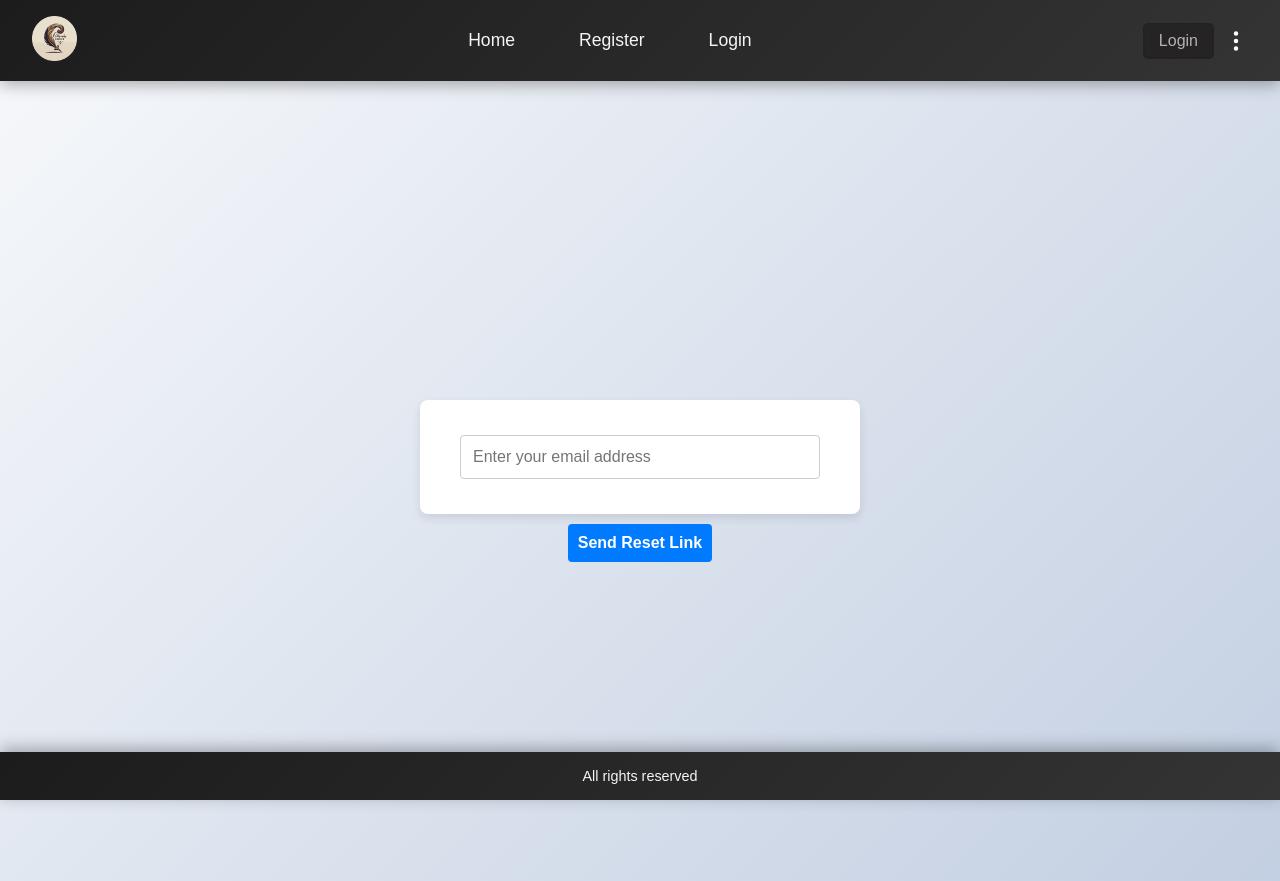
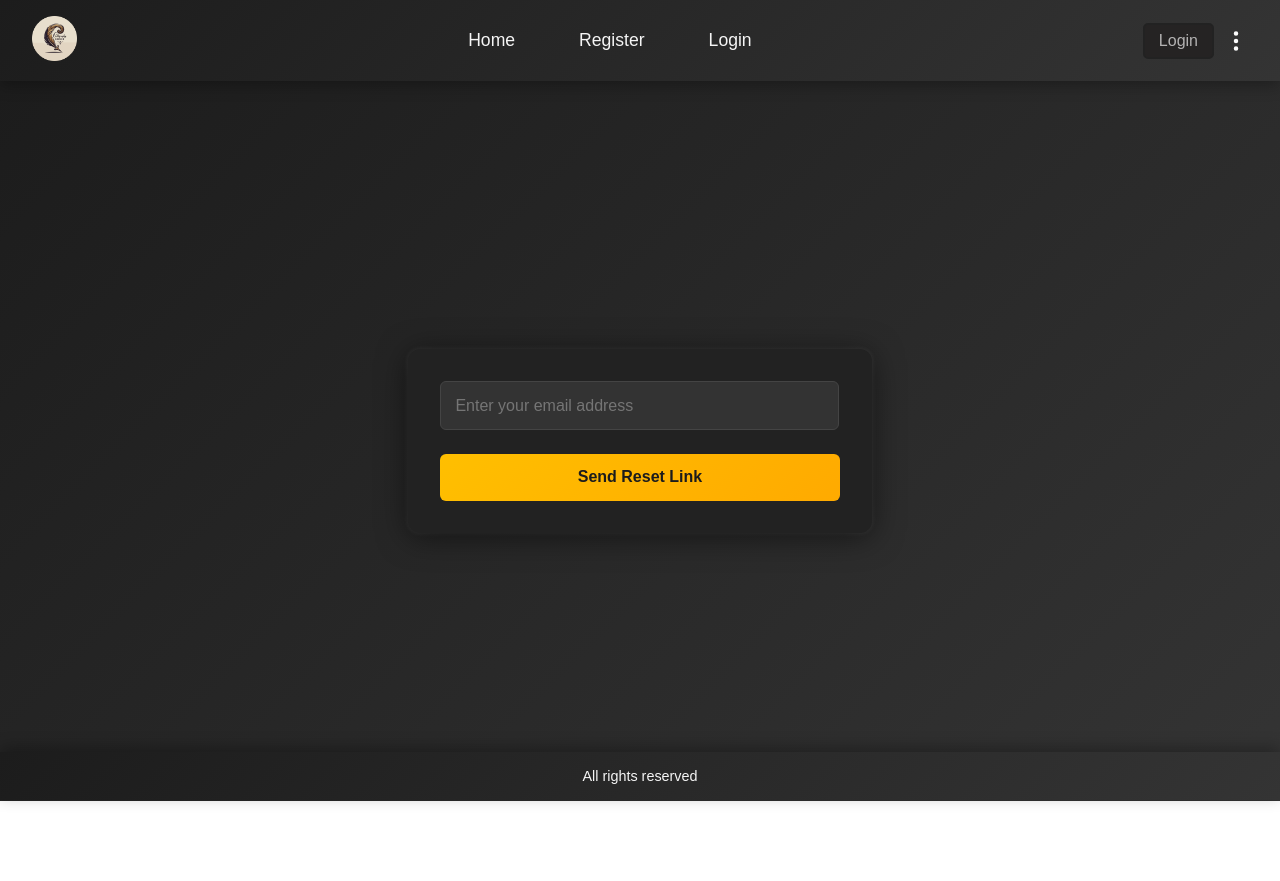
Before and after one commit to JaziqAyub/Calligraphy-Corner, a React (Create React App) app: page /user/forgotpass in a window 1280 px wide. After the commit the page ends 806 px from the top, so only its background shows below. Built offline with nearby package versions, Linux system fonts and the light colour scheme.

Commit message:
Added resetPass, NoPage

```diff
--- a/src/App.jsx
+++ b/src/App.jsx
@@ -10,6 +10,8 @@ import Register from "./components/Register";
 import axios from "axios";
 import Login from "./components/Login";
 import ForgotPass from "./components/ForgotPass";
+import ResetPass from "./components/ResetPass";
+import NoPageFound from "./components/NoPageFound";
 
 const App = () => {
   const message =
@@ -45,12 +47,15 @@ const App = () => {
       <Navbar user = {username}/>
       <div className="main">
         <Routes>
+        <Route path="*" element={<NoPageFound />} />
+
           <Route path="/" element={<Home message={message} happy={happy} user = {username}/>} />
           <Route path="/about" element={<About />} />
           <Route path="/contact" element={<Contact />} />
           <Route path="/user/register" element={<Register />} />
           <Route path="/user/login" element={<Login setLoggedIn = {setLoggedIn} />} />
           <Route path="/user/forgotpass" element={<ForgotPass/>} />
+          <Route path="/user/resetPass/:userId" element={<ResetPass/>} />
         </Routes>
       </div>
 
--- a/src/components/ForgotPass.css
+++ b/src/components/ForgotPass.css
@@ -1,84 +1,76 @@
-/* Container styling */
 .forgotpasscontainer {
     display: flex;
-    flex-direction: column;
     justify-content: center;
     align-items: center;
-    min-height: 100vh;
-    background: linear-gradient(135deg, #f5f7fa, #c3cfe2); /* Subtle gradient */
-    font-family: 'Arial', sans-serif;
+    min-height: 90vh;
+    background: linear-gradient(135deg, #1c1c1c, #343434);
 }
 
-/* Form styling */
-form {
+/* Form box */
+.forgotpasscontainer form {
+    background: #222;
+    color: #f5f5f5;
+    padding: 2rem;
+    border-radius: 12px;
+    box-shadow: 0 4px 30px rgba(0, 0, 0, 0.5), 0 0 5px rgba(255, 255, 255, 0.1);
     width: 100%;
     max-width: 400px;
-    background: #ffffff;
-    padding: 20px;
-    border-radius: 8px;
-    box-shadow: 0 4px 10px rgba(0, 0, 0, 0.1);
-    text-align: center;
+    display: flex;
+    flex-direction: column;
+    gap: 1.5rem;
+    transition: all 0.3s ease;
 }
 
-/* Input styling */
-form input {
-    width: 90%;
-    padding: 12px;
-    margin: 15px auto;
-    border: 1px solid #ccc;
-    border-radius: 4px;
-    font-size: 16px;
-    box-sizing: border-box;
-    outline: none;
-    transition: border-color 0.3s, box-shadow 0.3s;
+/* Input container */
+.forgotpasscontainer .input-container {
+    width: 92%;
 }
 
-form input:focus {
-    border-color: #007bff;
-    box-shadow: 0 0 5px rgba(0, 123, 255, 0.5);
+/* Input fields */
+.forgotpasscontainer form input {
+    padding: 0.9rem;
+    background: #333;
+    border: 1px solid #444;
+    border-radius: 6px;
+    color: #f5f5f5;
+    font-size: 1rem;
+    width: 100%;
+    transition: all 0.3s ease;
+}
+
+.forgotpasscontainer form input:focus {
+    border-color: #ff6600;
+    outline: none;
+    background: #292929;
+    box-shadow: 0 0 5px rgba(255, 191, 0, 0.5);
 }
 
 /* Button container */
-.forgotbtn {
-    margin-top: 10px;
+.forgotpasscontainer .forgotbtn {
+    width: 100%;
 }
 
-/* Button styling */
-.forgotbtn button {
+/* Button for sending the reset link */
+.forgotpasscontainer .forgotbtn button {
+    background: linear-gradient(135deg, #ffbf00, #ffaa00);
+    color: #1c1c1c;
+    border: none;
+    padding: 0.9rem;
+    border-radius: 6px;
+    font-size: 1rem;
+    font-weight: bold;
+    cursor: pointer;
+    transition: all 0.3s ease;
     width: 100%;
-    max-width: 200px;
-    padding: 10px;
-    font-size: 16px;
-    font-weight: bold;
-    color: #fff;
-    background-color: #007bff;
-    border: none;
-    border-radius: 4px;
-    cursor: pointer;
-    transition: background-color 0.3s, transform 0.2s;
 }
 
-.forgotbtn button:hover {
-    background-color: #0056b3;
-    transform: scale(1.05);
+.forgotpasscontainer .forgotbtn button:hover {
+    background: linear-gradient(135deg, #ffaa00, #ffbf00);
+    transform: scale(1.03);
+    color: #111;
 }
 
-.forgotbtn button:active {
-    background-color: #003f7f;
-    transform: scale(0.98);
+/* Subtle hover glow on the form */
+.forgotpasscontainer form:hover {
+    box-shadow: 0 6px 50px rgba(255, 191, 0, 0.2);
 }
-
-/* Responsive design */
-@media (max-width: 600px) {
-    form {
-        padding: 15px;
-    }
-
-    form input {
-        width: 100%;
-    }
-
-    .forgotbtn button {
-        width: 100%;
-    }
-}
--- a/src/components/ForgotPass.jsx
+++ b/src/components/ForgotPass.jsx
@@ -1,40 +1,51 @@
-import React, { useState } from 'react'
-import "./ForgotPass.css"
-import axios from 'axios'
-import { toast } from 'react-toastify'
+import React, { useState } from "react";
+import "./ForgotPass.css";
+import axios from "axios";
+import { toast, ToastContainer } from "react-toastify";
 
 const ForgotPass = () => {
-    const [email, setEmail] = useState("")
+  const [email, setEmail] = useState("");
 
+  const url = "http://localhost:4011/user/forgotPass";
+  const formData = {
+    email,
+  };
 
-    const url = "http://localhost:4011/user/forgotPass"
-    const formData = {
-        email
+  const handleForgotPass = async (e) => {
+    try {
+      e.preventDefault();
+
+      const res = await axios.post(url, formData);
+      toast.success(res.data.message);
+      console.log(res);
+    } catch (error) {
+      console.error(error);
+      toast.error(error.response.data.message);
     }
-
-    const handleForgotPass = async (e)=>{
-        try {
-            e.preventDefault()
-
-            const res = await axios.post(url, formData)
-            toast.success(res.data.message)
-
-        } catch (error) {
-            console.error(error)
-        }
-    }
-
+  };
 
   return (
-    <div className='forgotpasscontainer'>
-        <form>
-            <input type='email' placeholder='Enter your email address' value={email} onChange={(e)=>{setEmail(e.target.value)}} />
-        </form>
-        <div className='forgotbtn'>
-        <button onClick={handleForgotPass}>Send Reset Link</button>
+    <div className="forgotpasscontainer">
+      <ToastContainer position="top-center" />
+
+      <form>
+        <div className="input-container">
+          <input
+            type="email"
+            placeholder="Enter your email address"
+            value={email}
+            onChange={(e) => {
+              setEmail(e.target.value);
+            }}
+          />
         </div>
+
+        <div className="forgotbtn">
+          <button onClick={handleForgotPass}>Send Reset Link</button>
+        </div>
+      </form>
     </div>
-  )
-}
+  );
+};
 
-export default ForgotPass
+export default ForgotPass;
--- a/src/components/Login.css
+++ b/src/components/Login.css
@@ -1,4 +1,5 @@
 .forgotpass {
+    margin: 0 auto;
     >a{
         color: white;
         text-decoration: none;
--- /dev/null
+++ b/src/components/NoPageFound.css
@@ -0,0 +1,39 @@
+/* Container styling */
+.no-page-container {
+    display: flex;
+    flex-direction: column;
+    justify-content: center;
+    align-items: center;
+    min-height: 80vh;
+    font-family: 'Arial', sans-serif;
+    color: #333;
+}
+
+.no-page-container h1 {
+    font-size: 140px;
+    color: #ff4757;
+    margin: 0;
+    animation: pulse 1.7s infinite;
+}
+
+.no-page-container p {
+    font-size: 20px;
+    margin: 10px 0;
+    color: #666;
+}
+
+.no-page-container a {
+    text-decoration: none;
+    color: white;
+    background-color: #353739;
+    padding: 10px 20px;
+    border-radius: 5px;
+    font-size: 16px;
+    transition: background-color 0.3s, transform 0.2s;
+    margin-top: 20px;
+}
+
+.no-page-container a:hover {
+    background-color: #6fcd55;
+    transform: scale(1.05);
+}
--- /dev/null
+++ b/src/components/NoPageFound.jsx
@@ -0,0 +1,16 @@
+import React from 'react'
+import "./NoPageFound.css"
+import { Link } from 'react-router-dom';
+
+const NoPageFound = () => {
+
+  return (
+    <div className="no-page-container">
+      <h1>404!</h1>
+      <p>Sorry, the page you're looking for cannot be found.</p>
+      <Link to="/">Go Back to Home</Link>
+    </div>
+  );
+}
+
+export default NoPageFound;
--- /dev/null
+++ b/src/components/ResetPass.css
@@ -0,0 +1,28 @@
+.resetpass{
+    display: flex;
+    justify-content: center;
+    flex-direction: column;
+    align-items: center;
+    min-height: 90vh;
+    >form{
+        >input{
+            padding: 10px;
+            margin: 20px;
+        }
+    }
+}
+.resetpass{
+    >button{
+        padding: 10px;
+        background-color: black;
+        color: white;
+        font-family: Arial, Helvetica, sans-serif;
+        border-radius: 5px;
+    }
+}
+
+.resetpass button:hover{
+    background-color: white;
+    color: black;
+    cursor: pointer;
+}
--- /dev/null
+++ b/src/components/ResetPass.jsx
@@ -0,0 +1,60 @@
+import React, { useState } from "react";
+import "./ResetPass.css";
+import axios from "axios";
+import { useParams } from "react-router-dom";
+import { toast, ToastContainer } from "react-toastify";
+
+const ResetPass = () => {
+    // warna hume do hooks banane the alag alag
+  const [formData, setFormData] = useState({
+    newPass: "",
+    confirmPass: "",
+  });
+
+  const {userId} = useParams() //bringing email wali id here thru use params
+  const url = `http://localhost:4011/user/password/reset/${userId}`
+
+  const handleChangePass = async (e) => {
+    try {
+        e.preventDefault()
+
+
+        const res = await axios.put(url , formData)
+        toast.success(res.data.message)
+        console.log(res)
+
+
+    } catch (error) {
+        toast.error(error.response.data.message)
+        console.log(error)
+
+    }
+  }
+  return (
+    <div className="resetpass">
+        <ToastContainer position="top-center"/>
+      <form>
+        <input
+          type="password"
+          placeholder="Enter your new password"
+          value={formData.newPass}
+          onChange={(e) => {
+            setFormData({ ...formData, newPass: e.target.value });
+          }}
+        />
+        <input
+          type="password"
+          placeholder="Confirm your new password"
+          value={formData.confirmPass}
+          onChange={(e) => {
+            setFormData({ ...formData, confirmPass: e.target.value });
+          }}
+        />
+      </form>
+
+      <button onClick={handleChangePass}>Change Paassword</button>
+    </div>
+  );
+};
+
+export default ResetPass;
```
